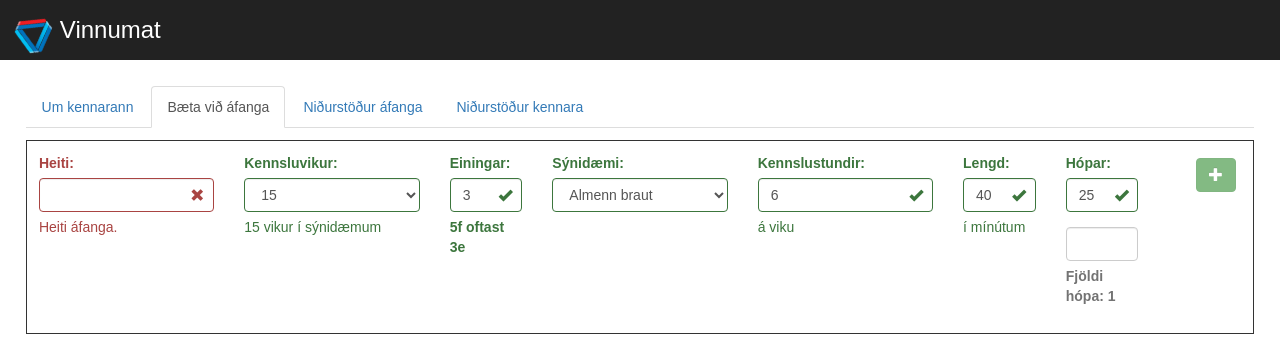
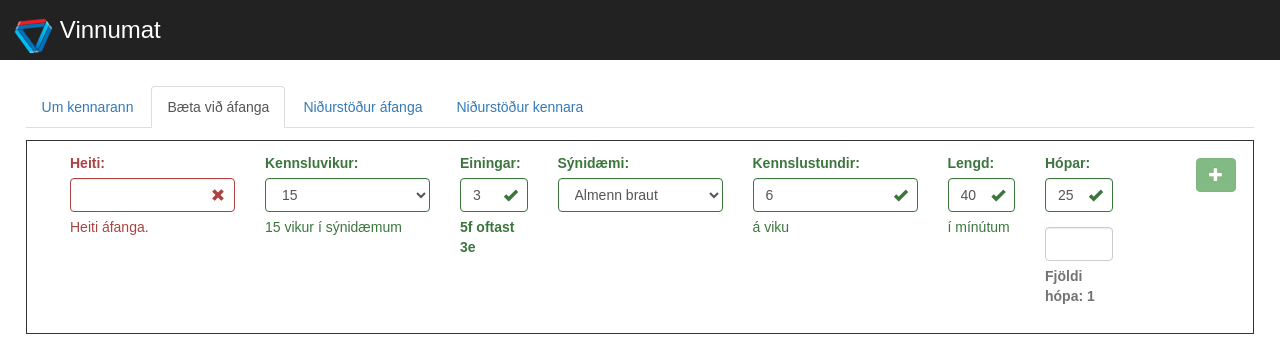
Before and after one commit to UnnarThorBachmann/vinnumat-react, a React (Create React App) app in the folder vinnumat/: page / in a window 1280 px wide. Both pictures are taken after a click on the tab "Bæta við áfanga". Shown: the top 342 px of the page. Built offline with nearby package versions, Linux system fonts and the light colour scheme.

Commit message:
feat: Adding Grid component to wrap row and col.

```diff
--- a/vinnumat/src/App.css
+++ b/vinnumat/src/App.css
@@ -20,6 +20,20 @@
   font-size: large;
 
 }
+.textabox {
+
+
+}
+
+.has-feedback .form-control {
+    padding-right: 0;
+}
+
+.form-control {
+    padding-right: 0;
+
+}
+
 
 .left {
   float: left;
@@ -29,9 +43,18 @@
   font-size: 20px;
 }
 
-takki-min {
-  float: right;
+.takkabord {
+  display: flex;
+  flex-direction: row;
+  justify-content: center;
 }
+
+.takki-min {
+  float: left;
+  margin-right: 1%;
+  margin-left: 1%;
+}
+
 
 hlutfall-gildi {
   margin: 1%;
--- a/vinnumat/src/CourseForm.js
+++ b/vinnumat/src/CourseForm.js
@@ -7,6 +7,7 @@ import HopurForm from './HopurForm';
 import Button from 'react-bootstrap/lib/Button';
 import Col from 'react-bootstrap/lib/Col';
 import Row from 'react-bootstrap/lib/Row';
+import Grid from 'react-bootstrap/lib/Grid';
 import Tooltip from 'react-bootstrap/lib/Tooltip';
 import OverlayTrigger from 'react-bootstrap/lib/OverlayTrigger';
 
@@ -181,8 +182,10 @@ class CourseForm extends React.Component  {
         {
           this.state.showModal && <Tilkynning heiti={this.state.heiti} loka={this.loka}/>
         }
+        <Grid>
         <Row className="show-grid">
-          <Col xs={12} md={2}>
+
+          <Col xs={12} md={2} className="textabox">
             <form>
               <FormGroup
                 controlId="formBasicText"
@@ -200,7 +203,9 @@ class CourseForm extends React.Component  {
               </FormGroup>
             </form>
           </Col>
-          <Col xs={12} md={2}>
+
+
+          <Col xs={12} md={2} className="textabox">
             <form>
               <FormGroup
                 controlId="formBasicText"
@@ -224,7 +229,7 @@ class CourseForm extends React.Component  {
               </FormGroup>
             </form>
           </Col>
-          <Col xs={12} md={1}>
+          <Col xs={12} md={1} className="textabox">
             <form>
               <FormGroup
                 controlId="formBasicText"
@@ -244,7 +249,7 @@ class CourseForm extends React.Component  {
               </FormGroup>
             </form>
           </Col>
-          <Col xs={12} md={2}>
+          <Col xs={12} md={2} className="textabox">
             <form>
               <FormGroup
                 controlId="formBasicText"
@@ -266,7 +271,7 @@ class CourseForm extends React.Component  {
               </FormGroup>
             </form>
           </Col>
-          <Col xs={12} md={2}>
+          <Col xs={12} md={2} className="textabox">
             <form>
               <FormGroup
                 controlId="formBasicText"
@@ -285,7 +290,7 @@ class CourseForm extends React.Component  {
               </FormGroup>
             </form>
           </Col>
-          <Col xs={12} md={1}>
+          <Col xs={12} md={1} className="textabox">
             <form>
               <FormGroup
                 controlId="formBasicText"
@@ -303,7 +308,7 @@ class CourseForm extends React.Component  {
               </FormGroup>
             </form>
           </Col>
-          <Col xs={12} md={1}>
+          <Col xs={12} md={1} className="textabox">
             <form>
               <ControlLabel style={{color: '#3c763d'}}>Hópar: </ControlLabel>
               {
@@ -312,6 +317,7 @@ class CourseForm extends React.Component  {
             </form>
           </Col>
         </Row>
+        </Grid>
 
       </div>
     );
--- a/vinnumat/src/HlutfallForm.js
+++ b/vinnumat/src/HlutfallForm.js
@@ -23,7 +23,7 @@ class HlutfallForm extends React.Component  {
     return (
           <div className="hlutfallsbord">
             <span className="hlutfall-gildi">{this.state.hlutfall} %</span>
-            <div>
+            <div className="takkabord">
               <Button className="takki-min" bsSize="xsmall" bsStyle="primary" disabled={false} onClick={this.minus}><span className="glyphicon glyphicon-chevron-left"></span></Button>
               <Button className="takki-min" bsSize="xsmall" bsStyle="primary" disabled={false} onClick={this.plus}><span className="glyphicon glyphicon-chevron-right"></span></Button>
             </div>
--- a/vinnumat/src/TeacherForm.js
+++ b/vinnumat/src/TeacherForm.js
@@ -5,6 +5,8 @@ import FormControl from 'react-bootstrap/lib/FormControl';
 import HelpBlock from 'react-bootstrap/lib/HelpBlock';
 import Col from 'react-bootstrap/lib/Col';
 import Row from 'react-bootstrap/lib/Row';
+import Grid from 'react-bootstrap/lib/Grid';
+
 
 
 
@@ -47,7 +49,7 @@ class TeacherForm extends React.Component  {
   render() {
     return (
       <div className="BorderTeacherForm">
-
+      <Grid>
       <Row>
         <Col xs={12} md={3}>
           <form>
@@ -138,6 +140,7 @@ class TeacherForm extends React.Component  {
           </form>
         </Col>
       </Row>
+      </Grid>
       </div>
     );
   }
```
